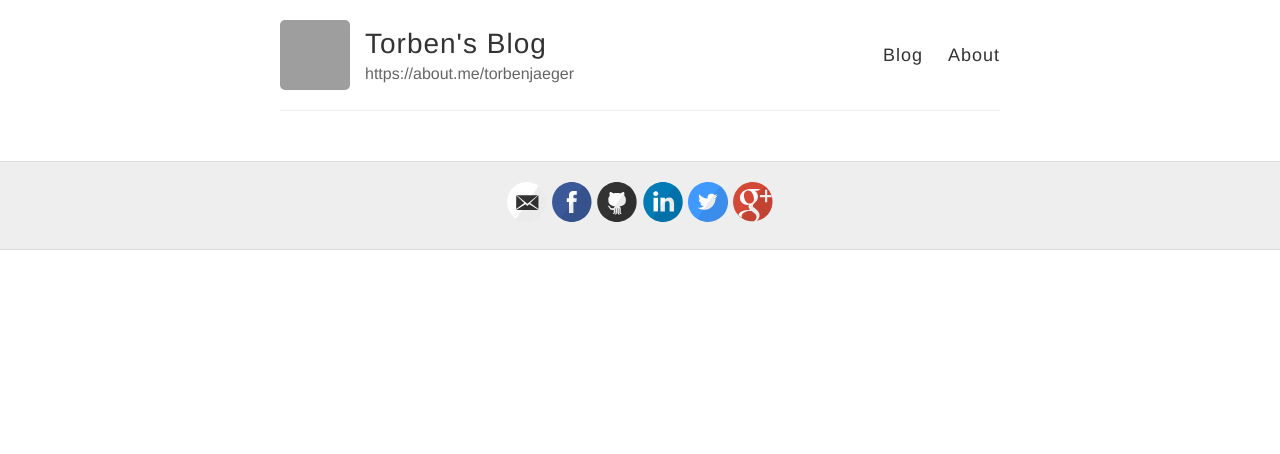
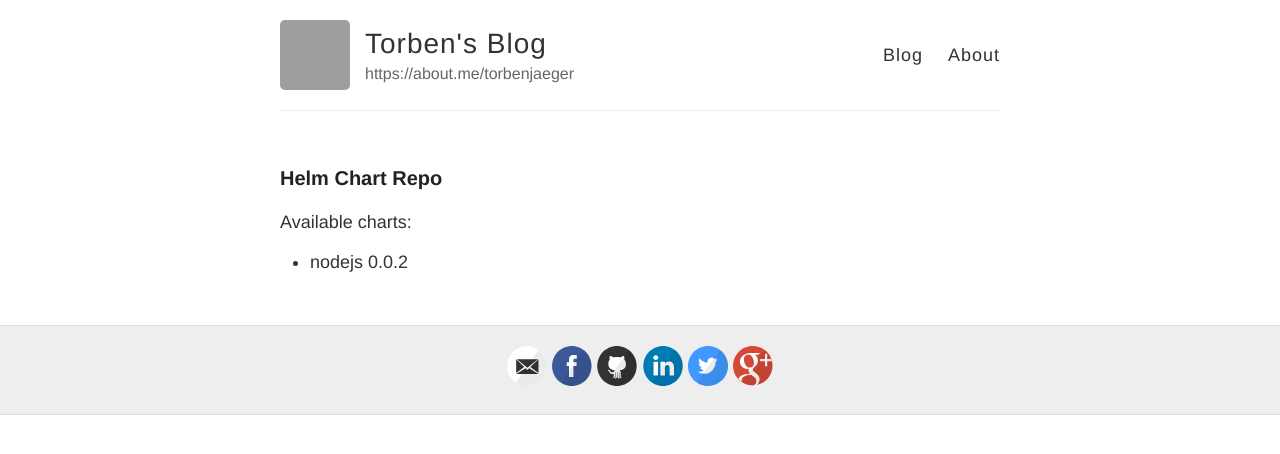
Before and after one commit to j1cken/j1cken.github.io, a Jekyll site: the page built from helm-charts/index.md, in a window 1280 px wide. Shown: the top 454 px of the page. Built offline with Jekyll 4.4.1, drawn with Linux system fonts in a browser that asks for light colours; grey boxes are pictures that could not be loaded.

Commit message:
adding available charts

```diff
--- a/helm-charts/index.md
+++ b/helm-charts/index.md
@@ -3,3 +3,8 @@ layout: default
 title: Helm Chart Repo
 permalink: /helm-charts/
 ---
+
+### Helm Chart Repo
+
+Available charts:
+- nodejs 0.0.2
```
